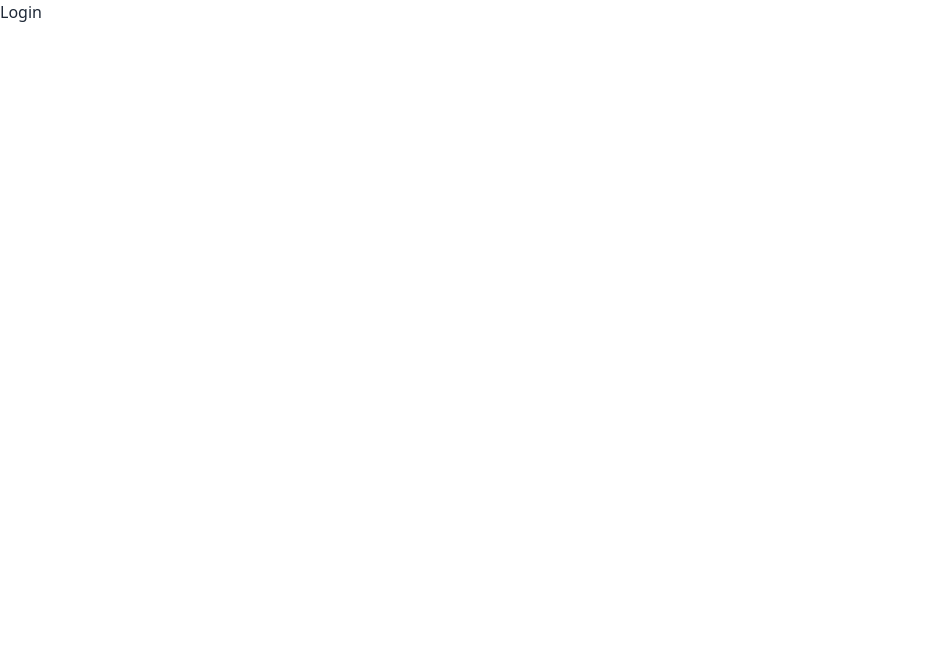
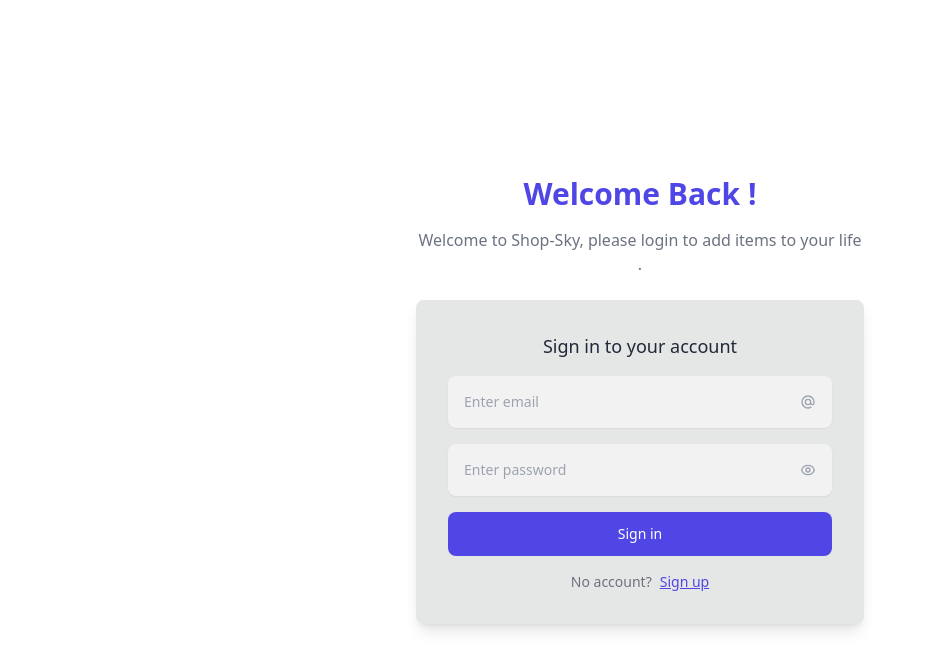
Before and after one commit to kevit-siddharth-singh/Ecommerce_Website, a React (Vite) app: page /login in a window 1280 px wide. Shown: the top 670 px of the page, without its empty margins (0-926 px from the left). Built offline with nearby package versions, Linux system fonts and the light colour scheme.

Commit message:
Added Login Logic

```diff
--- a/src/Redux/Slices/authenticateSlice.ts
+++ b/src/Redux/Slices/authenticateSlice.ts
@@ -5,12 +5,14 @@ export type AuthenticateState = {
   isAuthenticate: Boolean;
   name: string;
   email: string;
+  password: string;
 };
 
 const initialState: AuthenticateState = {
   isAuthenticate: false,
   name: "",
   email: "",
+  password: "",
 };
 
 const authenticateSlice = createSlice({
@@ -23,11 +25,17 @@ const authenticateSlice = createSlice({
         isAuthenticate: Boolean;
         name: string;
         email: string;
+        password: string;
       }>
     ) => {
       (state.isAuthenticate = action.payload.isAuthenticate),
         (state.name = action.payload.name);
       state.email = action.payload.email;
+      state.password = action.payload.password;
+    },
+
+    setLogin: (state, action: PayloadAction<{ isAuthenticate: Boolean }>) => {
+      state.isAuthenticate = action.payload.isAuthenticate;
     },
   },
 });
--- a/src/components/Header.tsx
+++ b/src/components/Header.tsx
@@ -44,7 +44,7 @@ const Header = () => {
               tabIndex={0}
               className="card card-compact dropdown-content bg-base-100 z-[1] mt-3 w-52 shadow"
             >
-              <div className="card-body bg-base-300 rounded-xl">
+              <div className="card-body bg-base-300 rounded-box">
                 <span className="text-lg font-bold">8 Items</span>
                 <span className="text-info">Subtotal: $999</span>
                 <div className="card-actions">
@@ -55,11 +55,12 @@ const Header = () => {
               </div>
             </div>
           </div>
-          <div className="dropdown dropdown-end">
+          <div className="dropdown dropdown-end ">
             <div
               tabIndex={0}
               role="button"
               className="btn btn-ghost btn-circle avatar"
+
             >
               <div className="w-10 rounded-full">
                 <img
@@ -70,7 +71,7 @@ const Header = () => {
             </div>
             <ul
               tabIndex={0}
-              className="menu menu-sm dropdown-content bg-base-100 rounded-box z-[1] mt-3 w-52 p-2 shadow"
+              className="menu menu-sm dropdown-content bg-base-300 rounded-box z-[1] mt-3 w-52 p-2 shadow"
             >
               <li>
                 <a className="justify-between">
--- /dev/null
+++ b/src/components/LoginForm.tsx
@@ -0,0 +1,221 @@
+import React, { useState, ChangeEvent, FormEvent } from "react";
+import { useAppDispatch, useAppSelector } from "../Redux/store";
+import { useNavigate } from "react-router-dom";
+import { authActions } from "../Redux/Slices/authenticateSlice";
+
+const LoginForm: React.FC = () => {
+  const userData = useAppSelector((state) => state.authentication);
+  const navigate = useNavigate();
+  const dispatch = useAppDispatch();
+  // State for form inputs
+  const [formValues, setFormValues] = useState({
+    email: "",
+    password: "",
+  });
+
+  // State for validation errors
+  const [errors, setErrors] = useState({
+    email: "",
+    password: "",
+  });
+
+  // State for password visibility
+  const [showPassword, setShowPassword] = useState(false);
+
+  // Handle input changes
+  const handleChange = (e: ChangeEvent<HTMLInputElement>) => {
+    const { name, value } = e.target;
+    setFormValues((prevValues) => ({
+      ...prevValues,
+      [name]: value,
+    }));
+  };
+
+  // Toggle password visibility
+  const togglePasswordVisibility = () => {
+    setShowPassword(!showPassword);
+  };
+
+  // Validate form inputs
+  const validate = () => {
+    const newErrors = {
+      email: "",
+      password: "",
+    };
+
+    if (!formValues.email) {
+      newErrors.email = "Email is required";
+    } else if (!/\S+@\S+\.\S+/.test(formValues.email)) {
+      newErrors.email = "Email is invalid";
+    }
+
+    if (!formValues.password) {
+      newErrors.password = "Password is required";
+    }
+
+    return newErrors;
+  };
+
+  // Handle form submission
+  const handleSubmit = (e: FormEvent) => {
+    e.preventDefault();
+    const validationErrors = validate();
+    if (Object.values(validationErrors).every((error) => error === "")) {
+      // Check if the email exists
+      if (userData.email !== formValues.email) {
+        setErrors({
+          email: "Email does not exist",
+          password: "",
+        });
+      } else if (userData.password !== formValues.password) {
+        // Handle incorrect password
+        setErrors({
+          email: "",
+          password: "Incorrect password",
+        });
+      } else {
+        dispatch(
+          authActions.setLogin({
+            isAuthenticate: true,
+          })
+        );
+        // Navigate to /product on successful login
+        navigate("/product");
+      }
+    } else {
+      setErrors(validationErrors);
+    }
+  };
+
+  return (
+    <form
+      onSubmit={handleSubmit}
+      className="mb-0 mt-6 bg-base-300 space-y-4 rounded-lg p-4 shadow-lg sm:p-6 lg:p-8"
+    >
+      <p className="text-center text-lg font-medium">Sign in to your account</p>
+
+      <div>
+        <label htmlFor="email" className="sr-only">
+          Email
+        </label>
+        <div className="relative">
+          <input
+            type="email"
+            id="email"
+            name="email"
+            value={formValues.email}
+            onChange={handleChange}
+            className="w-full rounded-lg border-gray-200 p-4 pe-12 text-sm shadow-sm bg-base-200"
+            placeholder="Enter email"
+          />
+          {errors.email && (
+            <p className="text-red-500 text-sm">{errors.email}</p>
+          )}
+          <span className="absolute inset-y-0 end-0 grid place-content-center px-4">
+            <svg
+              xmlns="http://www.w3.org/2000/svg"
+              className="size-4 text-gray-400"
+              fill="none"
+              viewBox="0 0 24 24"
+              stroke="currentColor"
+            >
+              <path
+                strokeLinecap="round"
+                strokeLinejoin="round"
+                strokeWidth="2"
+                d="M16 12a4 4 0 10-8 0 4 4 0 008 0zm0 0v1.5a2.5 2.5 0 005 0V12a9 9 0 10-9 9m4.5-1.206a8.959 8.959 0 01-4.5 1.207"
+              />
+            </svg>
+          </span>
+        </div>
+      </div>
+
+      <div>
+        <label htmlFor="password" className="sr-only">
+          Password
+        </label>
+        <div className="relative">
+          <input
+            type={showPassword ? "text" : "password"}
+            id="password"
+            name="password"
+            value={formValues.password}
+            onChange={handleChange}
+            className="w-full rounded-lg bg-base-200 border-gray-200 p-4 pe-12 text-sm shadow-sm"
+            placeholder="Enter password"
+          />
+          <span
+            className="absolute inset-y-0 end-0 grid place-content-center px-4 cursor-pointer"
+            onClick={togglePasswordVisibility}
+          >
+            {showPassword ? (
+              <svg
+                xmlns="http://www.w3.org/2000/svg"
+                className="size-4 text-gray-400"
+                fill="none"
+                viewBox="0 0 24 24"
+                stroke="currentColor"
+              >
+                <path
+                  strokeLinecap="round"
+                  strokeLinejoin="round"
+                  strokeWidth="2"
+                  d="M15 12a3 3 0 11-6 0 3 3 0 016 0z"
+                />
+                <path
+                  strokeLinecap="round"
+                  strokeLinejoin="round"
+                  strokeWidth="2"
+                  d="M2.458 12C3.732 7.943 7.523 5 12 5c4.478 0 8.268 2.943 9.542 7-1.274 4.057-5.064 7-9.542 7-4.477 0-8.268-2.943-9.542-7z"
+                />
+              </svg>
+            ) : (
+              <svg
+                xmlns="http://www.w3.org/2000/svg"
+                className="size-4 text-gray-400"
+                fill="none"
+                viewBox="0 0 24 24"
+                stroke="currentColor"
+              >
+                <path
+                  strokeLinecap="round"
+                  strokeLinejoin="round"
+                  strokeWidth="2"
+                  d="M15 12a3 3 0 11-6 0 3 3 0 016 0z"
+                />
+                <path
+                  strokeLinecap="round"
+                  strokeLinejoin="round"
+                  strokeWidth="2"
+                  d="M2.458 12C3.732 7.943 7.523 5 12 5c4.478 0 8.268 2.943 9.542 7-1.274 4.057-5.064 7-9.542 7-4.477 0-8.268-2.943-9.542-7z"
+                />
+              </svg>
+            )}
+          </span>
+          {errors.password && (
+            <p className="text-red-500 text-sm">{errors.password}</p>
+          )}
+        </div>
+      </div>
+
+      <button
+        type="submit"
+        className="block w-full rounded-lg bg-indigo-600 px-5 py-3 text-sm font-medium text-white"
+      >
+        Sign in
+      </button>
+
+      <p className="text-center text-sm text-gray-500">
+        No account?
+        <a
+          className="underline ml-2 text-indigo-600"
+          onClick={() => navigate("/signup")}
+        >
+          Sign up
+        </a>
+      </p>
+    </form>
+  );
+};
+
+export default LoginForm;
--- /dev/null
+++ b/src/components/Product.tsx
@@ -0,0 +1,5 @@
+const Product = () => {
+  return <div>Product</div>;
+};
+
+export default Product;
--- a/src/components/SignUpForm.tsx
+++ b/src/components/SignUpForm.tsx
@@ -59,8 +59,9 @@ const SignUpForm: React.FC = () => {
       dispatch(
         authActions.setAuthentication({
           email: formValues.email,
-          isAuthenticate: true,
+          isAuthenticate: false,
           name: formValues.firstName,
+          password: formValues.password,
         })
       );
 
@@ -79,7 +80,7 @@ const SignUpForm: React.FC = () => {
     } else {
       setErrors(validationErrors);
     }
-    navigate('/product');
+    navigate("/Login");
   };
   console.log({ data });
   return (
@@ -154,7 +155,10 @@ const SignUpForm: React.FC = () => {
           </button>
           <p className="mt-4 text-sm text-gray-500 sm:mt-0 dark:text-gray-400">
             Already have an account?
-            <a href="#" className="text-gray-700 underline dark:text-gray-200">
+            <a
+              className="text-gray-700 underline dark:text-gray-200"
+              onClick={() => navigate("/login")}
+            >
               Log in
             </a>
             .
--- a/src/pages/Login.tsx
+++ b/src/pages/Login.tsx
@@ -1,5 +1,20 @@
+import LoginForm from "../components/LoginForm";
+
 const Login = () => {
-  return <div>Login</div>;
+  return (
+    <div className="mx-auto max-w-screen-xl px-4 py-16 sm:px-6 lg:px-8 h-screen  flex items-center">
+      <div className="mx-auto max-w-lg">
+        <h1 className="text-center text-2xl font-bold text-indigo-600 sm:text-3xl">
+          Welcome Back !
+        </h1>
+
+        <p className="mx-auto mt-4 max-w-md text-center text-gray-500">
+          Welcome to Shop-Sky, please login to add items to your life .
+        </p>
+        <LoginForm />
+      </div>
+    </div>
+  );
 };
 
 export default Login;
--- a/src/pages/ProductList.tsx
+++ b/src/pages/ProductList.tsx
@@ -2,6 +2,8 @@ import { useEffect } from "react";
 import { useAppSelector } from "../Redux/store";
 import { useNavigate } from "react-router-dom";
 import Header from "../components/Header";
+import Sidebar from "./../components/Sidebar";
+import Product from "./../components/Product";
 
 const ProductList = () => {
   const navigate = useNavigate();
@@ -15,9 +17,13 @@ const ProductList = () => {
     }
   });
 
-  return <div>
-    <Header/>
-  </div>;
+  return (
+    <div>
+      <Header />
+      <Sidebar />
+      <Product />
+    </div>
+  );
 };
 
 export default ProductList;
```
